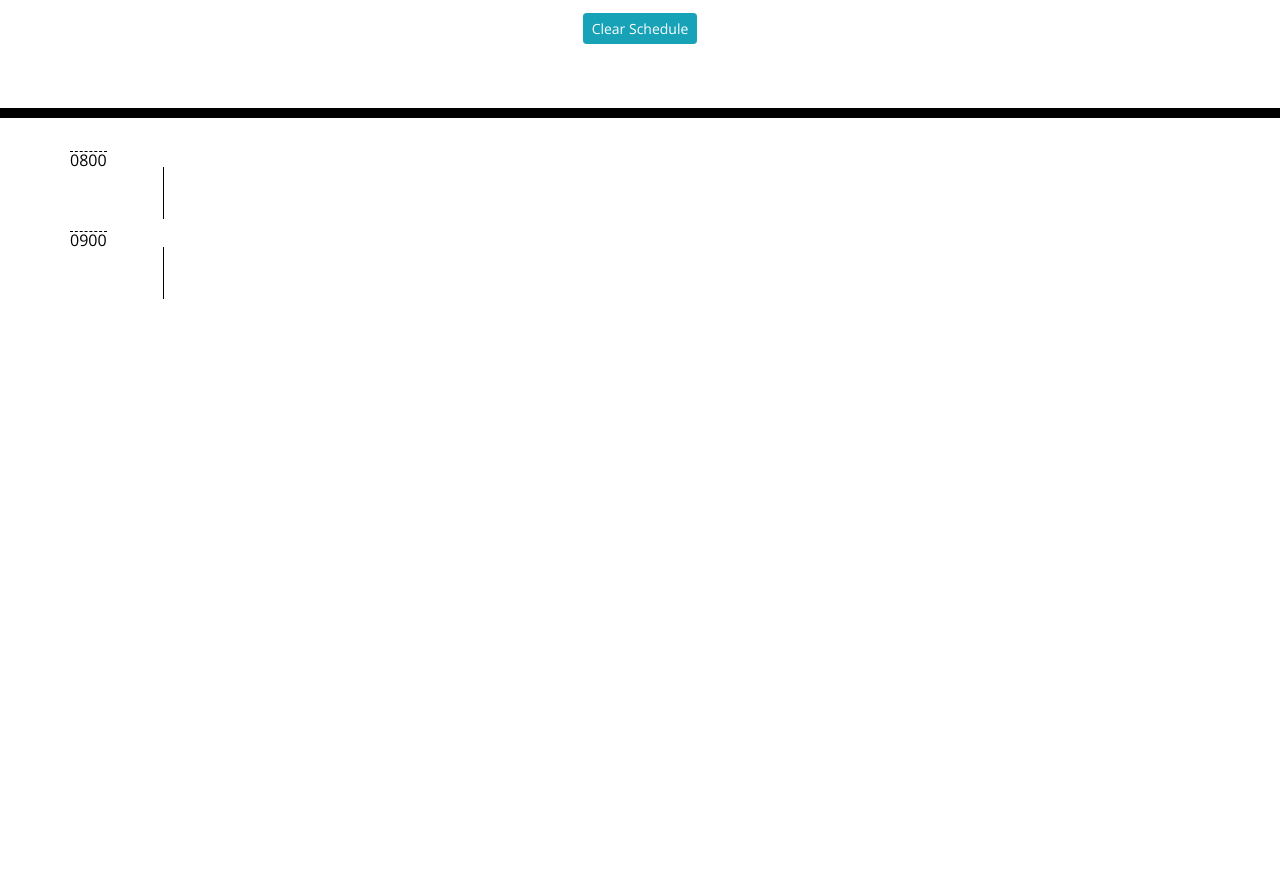
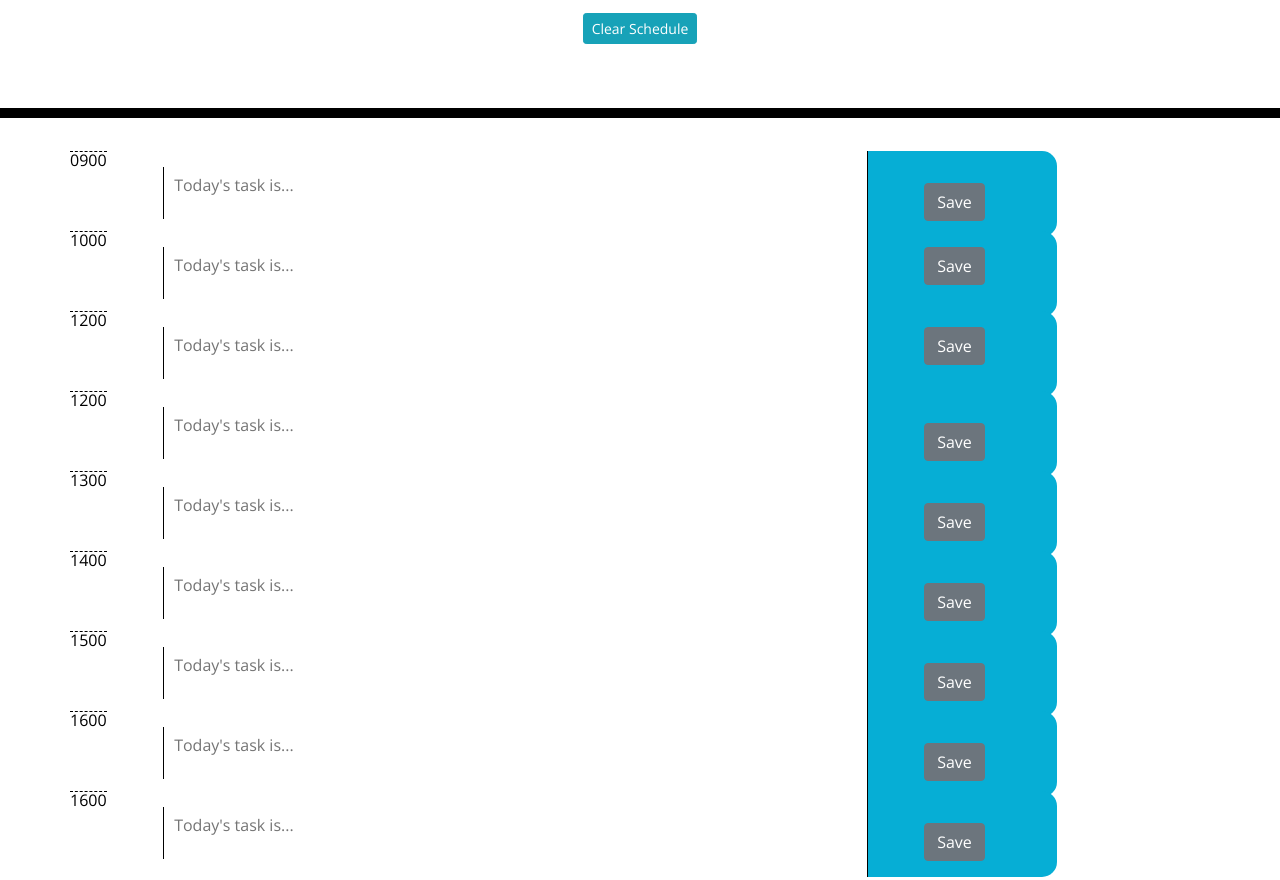
Before and after one commit to Sevillea/Task-Planner, a plain HTML site: page index.html in a window 1280 px wide. Shown: the part 181-1061 px from the top of the page. Before the commit the page ends 800 px from the top, so only its background shows below. Drawn offline with nearby package versions, Linux system fonts and the light colour scheme.

Commit message:
added-timeblocks-save-Btn

```diff
--- a/index.html
+++ b/index.html
@@ -31,37 +31,111 @@
     </header>
     <div class="container">
       <!-- Timeblocks go here -->
-<!-- 8AM -->
-      <div class="row">
-        <div class="col-2-time-block hour" id="8AM">0800</div>
-        <div class="col-8 time-slot">
-          <textarea
-          class="planner-item",
-          id="eightAM",
-          placeholder="input task",
-          rows="2",
-          cols="50">
-          </textarea>
-        </div>
-      </div>
 <!-- 9AM -->
       <div class="row">
         <div class="col-2-time-block hour" id="9AM">0900</div>
         <div class="col-8 time-slot">
-          <textarea
-          class="planner-item",
-          id="nineAM",
-          placeholder="input task",
-          rows="2",
-          cols="50">
-          </textarea>
+          <textarea class="planner-item" id="nineAM" placeholder="Today's task is..." rows="2" cols="50"></textarea>
         </div>
+        <div class="col-2 saveBtn">
+          <!-- Button to save inputted task-->
+          <button id="9" class="btn btn-secondary">Save</button>
+          </div>
+      </div>
+<!-- 10AM -->
+      <div class="row">
+        <div class="col-2-time-block hour" id="10AM">1000</div>
+        <div class="col-8 time-slot">
+          <textarea class="planner-item" id="tenAM" placeholder="Today's task is..." rows="2" cols="50"></textarea>
+        </div>
+        <!-- Button to save inputted task-->
+        <div class="col-2 saveBtn">
+          <button id="10" class="btn btn-secondary">Save</button>
+        </div>
+      </div>
+<!-- 11AM -->
+      <div class="row">
+        <div class="col-2-time-block hour" id="12PM">1200</div>
+        <div class="col-8 time-slot">
+          <textarea class="planner-item" id="twelvePM" placeholder="Today's task is..." rows="2" cols="50"></textarea>
+        </div>
+        <!-- Button to save inputted task-->
+        <div class="col-2 saveBtn">
+          <button id="12" class="btn btn-secondary">Save</button>
+      </div>
+      </div>
+<!-- 12PM -->
+      <div class="row">
+        <div class="col-2-time-block hour" id="12PM">1200</div>
+        <div class="col-8 time-slot">
+          <textarea class="planner-item" id="twelvePM" placeholder="Today's task is..." rows="2" cols="50"></textarea>
+        </div>
+        <div class="col-2 saveBtn">
+          <!-- Button to save inputted task-->
+          <button id="12" class="btn btn-secondary">Save</button>
+      </div>
+      </div>
+<!-- 1PM -->
+      <div class="row">
+        <div class="col-2-time-block hour" id="1PM">1300</div>
+        <div class="col-8 time-slot">
+          <textarea class="planner-item" id="onePM" placeholder="Today's task is..." rows="2" cols="50"></textarea>
+        </div>
+        <div class="col-2 saveBtn">
+          <!-- Button to save inputted task-->
+          <button id="1" class="btn btn-secondary">Save</button>
+      </div>
+      </div>
+<!-- 2PM -->
+      <div class="row">
+        <div class="col-2-time-block hour" id="2PM">1400</div>
+        <div class="col-8 time-slot">
+          <textarea class="planner-item" id="onePM" placeholder="Today's task is..." rows="2" cols="50"></textarea>
+        </div>
+        <div class="col-2 saveBtn">
+          <!-- Button to save inputted task-->
+          <button id="2" class="btn btn-secondary">Save</button>
+      </div>
+      </div>
+<!-- 3PM -->
+      <div class="row">
+        <div class="col-2-time-block hour" id="3PM">1500</div>
+        <div class="col-8 time-slot">
+          <textarea class="planner-item" id="threePM" placeholder="Today's task is..." rows="2" cols="50"></textarea>
+        </div>
+        <div class="col-2 saveBtn">
+          <!-- Button to save inputted task-->
+          <button id="3" class="btn btn-secondary">Save</button>
+      </div>
+      </div>
+<!-- 4PM -->
+      <div class="row">
+        <div class="col-2-time-block hour" id="4PM">1600</div>
+        <div class="col-8 time-slot">
+          <textarea class="planner-item" id="fourPM" placeholder="Today's task is..." rows="2" cols="50"></textarea>
+        </div>
+        <div class="col-2 saveBtn">
+          <!-- Button to save inputted task-->
+          <button id="4" class="btn btn-secondary">Save</button>
+      </div>
+      </div>
+<!-- 5PM FINISH! -->
+      <div class="row">
+        <div class="col-2-time-block hour" id="4PM">1600</div>
+        <div class="col-8 time-slot">
+          <textarea class="planner-item" id="fourPM" placeholder="Today's task is..." rows="2" cols="50"></textarea>
+        </div>
+        <div class="col-2 saveBtn">
+          <!-- Button to save inputted task-->
+          <button id="5" class="btn btn-secondary">Save</button>
+      </div>
       </div>
 
 
     </div>
 
-    <script src="https://cdnjs.cloudflare.com/ajax/libs/jquery/3.2.1/jquery.min.js"></script> <!-- source is CN -->
-    <script src="https://cdnjs.cloudflare.com/ajax/libs/moment.js/2.24.0/moment.min.js"></script>
+    <script src="https://cdnjs.cloudflare.com/ajax/libs/jquery/3.2.1/jquery.min.js"></script> <!-- jQuery CNN -->
+    <script src="https://cdnjs.cloudflare.com/ajax/libs/moment.js/2.24.0/moment.min.js"></script> <!-- moment.js CDN -->
+
   </body>
 </html>
--- a/style.css
+++ b/style.css
@@ -3,6 +3,8 @@ body {
   font-size: 16px;
   line-height: 1;
 }
+
+
 
 textarea {
   background: transparent;
```
Also changed, not shown: script.js (+9 -5 lines).
